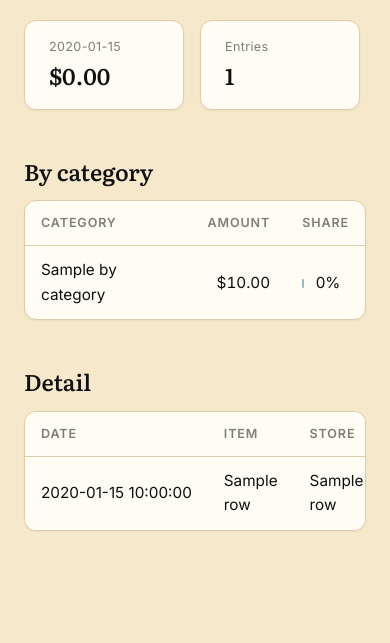
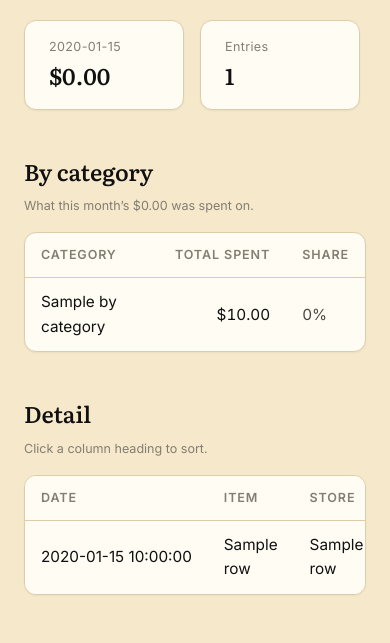
Before and after one commit to Hsinyueh-Hsu-1172607/notion-grocery-price-tool, a Flask app: template groceryapp/templates/spending.html in a window 390 px wide. Shown: the part 393-1036 px from the top of the page. Before the commit the page ends 924 px from the top, so only its background shows below. Run offline with Flask 3, Linux system fonts and the light colour scheme; the template is opened without the code that fills it: most values are stand-ins (such as "Sample title", 1, 10 or a date in 2020).

Commit message:
Label the category totals and make the detail table sortable
"Amount" did not say whether it was one purchase or the category's total
for the period, so it is now "Total spent" with a line above the table
naming the period. Its heading was also left-aligned while the figures
were right-aligned: ".data-table th" out-specified ".numeric".

The share bars now sit in a shared track so their lengths compare against
each other rather than the cell edge, and the percentages line up in a
column of their own. On a phone the track is dropped — too narrow to read,
and it pushed the percentage onto a second line.

Detail table headings sort the rows. A new column opens in the direction
that reads naturally (largest spend first, names from A) and clicking the
one in use reverses it. Sorting is stable on date, so rows sharing a
category stay in date order underneath it.

```diff
--- a/groceryapp/static/css/style.css
+++ b/groceryapp/static/css/style.css
@@ -287,8 +287,47 @@ a:hover { color: var(--teal-hover); }
   font-weight: 600;
 }
 
+/* Type selector included so this beats ".data-table th"'s left alignment —
+   a right-aligned column needs its heading over the digits, not out to the
+   left of them. */
+.data-table th.numeric { text-align: right; }
+
 .numeric { text-align: right; font-variant-numeric: tabular-nums; }
 .nowrap { white-space: nowrap; }
+
+.category-table th:first-child,
+.category-table td:first-child { width: 32%; }
+.category-table .numeric { width: 22%; }
+.category-table .share-col { width: 46%; }
+
+/* Sortable column headings. */
+.sort-link {
+  display: inline-block;
+  color: inherit;
+  text-decoration: none;
+  white-space: nowrap;
+}
+
+.sort-link:hover { color: var(--ink); }
+.sort-link.active { color: var(--ink); }
+
+/* Always rendered, hidden until the column is the one in use, so switching
+   sort does not shift the headings sideways. */
+.sort-link .caret {
+  margin-left: 0.35rem;
+  font-size: 0.7em;
+  visibility: hidden;
+}
+
+.sort-link.active .caret { visibility: visible; }
+.sort-link:hover .caret { visibility: visible; opacity: 0.45; }
+.sort-link.active:hover .caret { opacity: 1; }
+
+.table-note {
+  margin: var(--space-2) 0 0;
+  font-size: var(--step--1);
+  color: var(--ink-3);
+}
 
 /* ---------- buttons & controls ---------- */
 
@@ -390,15 +429,47 @@ input:focus, select:focus, button:focus-visible {
 .toggle a:hover { background: var(--surface-2); }
 .toggle a.active { background: var(--ink); color: var(--paper); }
 
+/* Every bar is drawn inside a track of the same width, so the lengths can be
+   read against each other rather than against the edge of the cell. */
+.bar-track {
+  display: inline-block;
+  width: calc(100% - 4.5rem);
+  max-width: 22rem;
+  height: 0.55rem;
+  background: var(--surface-2);
+  border-radius: var(--radius-full);
+  vertical-align: middle;
+  overflow: hidden;
+}
+
 .bar {
-  display: inline-block;
-  height: 0.55rem;
+  display: block;
+  height: 100%;
   background: var(--teal);
   opacity: 0.45;
   border-radius: var(--radius-full);
-  margin-right: 0.45rem;
+  min-width: 2px;
+}
+
+.share-pct {
+  display: inline-block;
+  width: 3.6rem;
+  text-align: right;
+  font-variant-numeric: tabular-nums;
+  color: var(--ink-2);
   vertical-align: middle;
-  min-width: 2px;
+}
+
+/* On a phone the share column is too narrow for a bar to say anything, and a
+   squeezed one pushes the percentage onto its own line. Drop to the figure. */
+@media (max-width: 40rem) {
+  .bar-track { display: none; }
+  .share-pct { width: auto; }
+
+  .category-table th:first-child,
+  .category-table td:first-child,
+  .category-table .numeric,
+  .category-table .share-col { width: auto; }
 }
 
 /* ---------- camera panel ---------- */
--- a/groceryapp/templates/spending.html
+++ b/groceryapp/templates/spending.html
@@ -40,19 +40,30 @@
 
   {% if by_category %}
     <h2>By category</h2>
+    <p class="table-note">
+      What this {{ 'day' if period == 'day' else 'month' }}&rsquo;s
+      ${{ "%.2f"|format(total) }} was spent on.
+    </p>
     <div class="table-wrap">
-      <table class="data-table">
+      <table class="data-table category-table">
         <thead>
-          <tr><th>Category</th><th class="numeric">Amount</th><th>Share</th></tr>
+          <tr>
+            <th>Category</th>
+            <th class="numeric">Total spent</th>
+            <th class="share-col">Share</th>
+          </tr>
         </thead>
         <tbody>
           {% for name, amount in by_category %}
+            {% set pct = (amount / total * 100) if total else 0 %}
             <tr>
               <td>{{ name }}</td>
               <td class="numeric">${{ "%.2f"|format(amount) }}</td>
-              <td>
-                <span class="bar" style="width: {{ (amount / total * 100)|round(1) if total else 0 }}%"></span>
-                {{ ((amount / total * 100)|round(1)) if total else 0 }}%
+              <td class="share-col">
+                <span class="bar-track">
+                  <span class="bar" style="width: {{ pct|round(1) }}%"></span>
+                </span>
+                <span class="share-pct">{{ pct|round(1) }}%</span>
               </td>
             </tr>
           {% endfor %}
@@ -60,13 +71,42 @@
       </table>
     </div>
 
+    {# The date input needs the whole day, the month input only the month. #}
+    {% set on_param = on.isoformat() if period == 'day' else on.strftime('%Y-%m') %}
+    {# A fresh column starts in the direction that reads most naturally:
+       biggest spend first, but names from A. #}
+    {% set natural = {'date': 'desc', 'item': 'asc', 'store': 'asc',
+                      'category': 'asc', 'amount': 'desc'} %}
+
+    {% macro sort_th(key, label, numeric=false) %}
+      {% if sort == key %}
+        {% set next_order = 'asc' if order == 'desc' else 'desc' %}
+      {% else %}
+        {% set next_order = natural[key] %}
+      {% endif %}
+      {# The column in use shows the order you are looking at; the others show
+         what one click would give you, which only surfaces on hover. #}
+      {% set shown = order if sort == key else next_order %}
+      <th class="{{ 'numeric' if numeric }}">
+        <a class="sort-link {{ 'active' if sort == key }}"
+           href="{{ url_for('spending', period=period, on=on_param,
+                            sort=key, order=next_order) }}">
+          {{ label }}<span class="caret">{{ '▲' if shown == 'asc' else '▼' }}</span>
+        </a>
+      </th>
+    {% endmacro %}
+
     <h2>Detail</h2>
+    <p class="table-note">Click a column heading to sort.</p>
     <div class="table-wrap">
       <table class="data-table">
         <thead>
           <tr>
-            <th>Date</th><th>Item</th><th>Store</th><th>Category</th>
-            <th class="numeric">Amount</th>
+            {{ sort_th('date', 'Date') }}
+            {{ sort_th('item', 'Item') }}
+            {{ sort_th('store', 'Store') }}
+            {{ sort_th('category', 'Category') }}
+            {{ sort_th('amount', 'Amount', numeric=true) }}
           </tr>
         </thead>
         <tbody>
```
Also changed, not shown: groceryapp/routes.py (+24 -0 lines).
